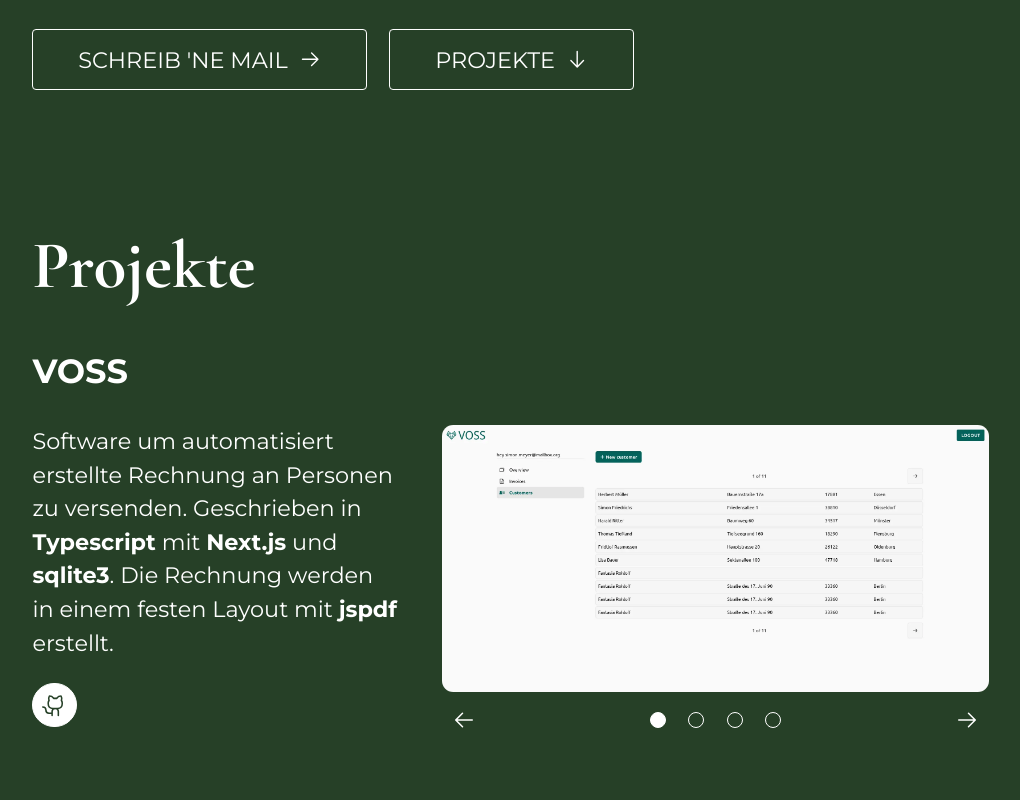
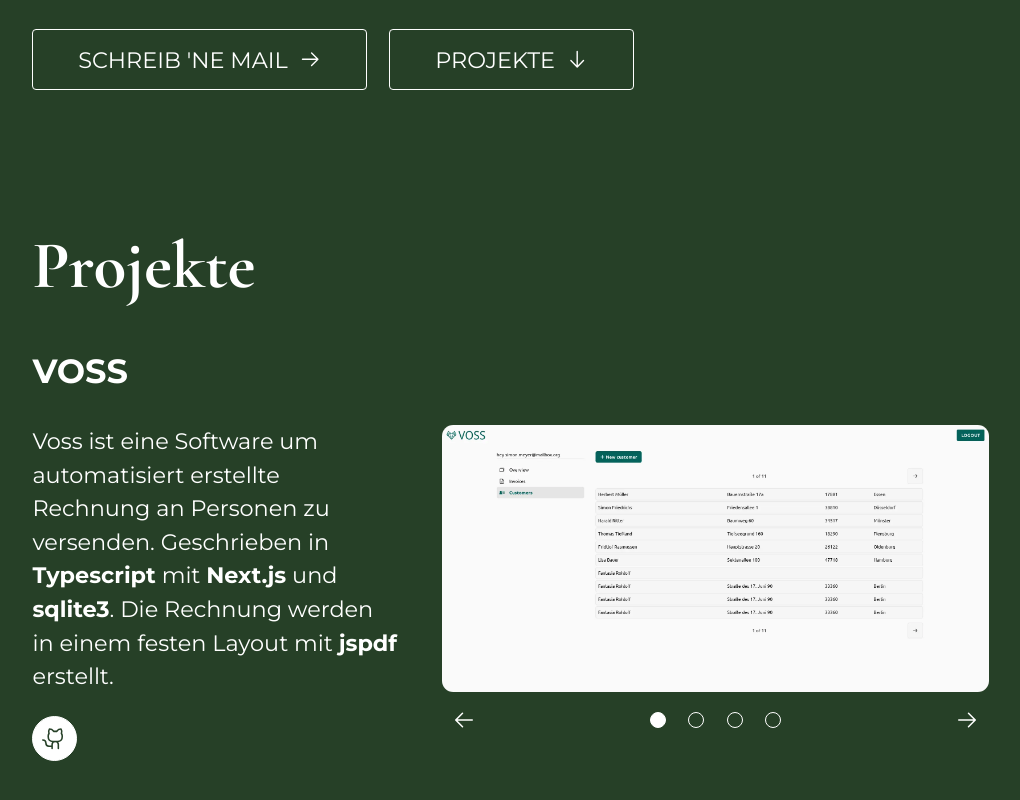
Before and after one commit to heinbl/smey.one, a Next.js app: page / in a window 1280 px wide. Shown: the part 717-1517 px from the top of the page, without its empty margins (118-1138 px from the left). Built offline with nearby package versions, Linux system fonts and the light colour scheme.

Commit message:
text changes in portfolio

```diff
--- a/components/About/About.tsx
+++ b/components/About/About.tsx
@@ -4,7 +4,7 @@ import { InlineImage } from '@components/InlineImage';
 import appStyles from '@styles/App.module.css';
 import styles from './About.module.css';
 import me from '@images/me.webp';
-import { ArrowRight } from '@phosphor-icons/react';
+import { ArrowSquareOut } from '@phosphor-icons/react';
 import rgbPlaceholder from '@lib/placeholder';
 
 interface AboutProps {
@@ -34,6 +34,7 @@ const About: React.FC<AboutProps> = (): JSX.Element => {
               target="_blank"
               rel="noopener noreferrer">
               Oldenburg
+              <ArrowSquareOut size="3vh"/>
             </a>
     ,{" "}
             mit einer Vorliebe für kreative Problemlösungen.
@@ -58,7 +59,7 @@ const About: React.FC<AboutProps> = (): JSX.Element => {
         <h2>Skills</h2>
         <div className={appStyles.inlineContainer}>
 */}
-          <figure className={ [ appStyles.quote ].join(" ") }>
+          <figure className={ appStyles.quote }>
             <q>
             There is nothing so useless as doing efficiently that which should not be done at all.
             </q>
--- a/components/Header/header.tsx
+++ b/components/Header/header.tsx
@@ -3,6 +3,7 @@ import Link from 'next/link';
 import { useRouter } from 'next/router';
 import styles from './Header.module.css';
 import Logo from '@images/small.svg';
+import { EnvelopeSimpleOpen } from '@phosphor-icons/react';
 // import { Cormorant } from 'next/font/google';
 
 //TODO: fix font, when google fonts are fixed @vercel
--- a/components/Portfolio/Portfolio.tsx
+++ b/components/Portfolio/Portfolio.tsx
@@ -22,7 +22,7 @@ export const Portfolio: React.FC<PortfolioProps> = (): JSX.Element => {
           images={[voss1, voss2, voss3, voss4]}
         >
           <p className={appStyles.smallMargin}>
-            Software um automatisiert erstellte Rechnung an Personen zu versenden.
+            Voss ist eine Software um automatisiert erstellte Rechnung an Personen zu versenden.
             Geschrieben in <b>Typescript</b> mit <b>Next.js</b> und <b>sqlite3</b>.
             Die Rechnung werden in einem festen Layout mit <b>jspdf</b> erstellt.
           </p>
```
